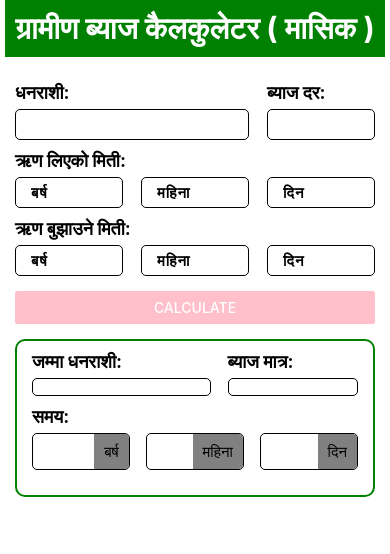
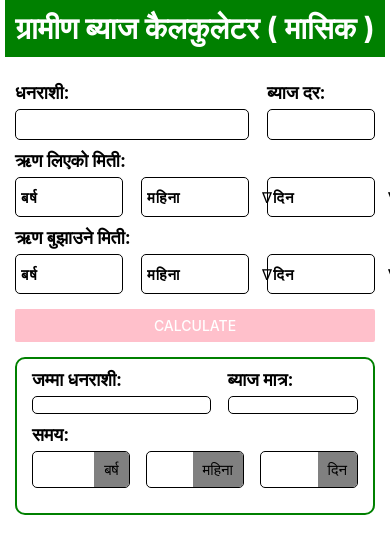
Before and after one commit to mahadev-mandal/gramin-byaj, a React Native app: screen / in a window 390 px wide. Shown: the top 554 px of the page. Built offline with nearby package versions, Linux system fonts and the light colour scheme.

Commit message:
dropdown & validation done at deal ayo

```diff
--- a/App.js
+++ b/App.js
@@ -1,6 +1,8 @@
 import React, { useState } from 'react'
 import { View, ScrollView, Text, StyleSheet, TextInput, Button, Pressable } from 'react-native'
-import Dropdown from './components/Dropdown';
+import { useFormik } from 'formik';
+import { validationSchema } from './utils/validationSchema';
+import Select from './components/Select';
 const styles = StyleSheet.create({
   headingView: {
     margin: 'auto',
@@ -38,9 +40,6 @@ const styles = StyleSheet.create({
     letterSpacing: 1,
     fontWeight: 'bold',
   },
-  button: {
-
-  },
   calculatedView: {
     borderWidth: 2,
     paddingLeft: 15,
@@ -72,25 +71,42 @@ const styles = StyleSheet.create({
 
 })
 
+const yearData = [];
+for (var year = 2050; year <= 2100; year++) {
+  yearData.push({ id: year, title: year })
+}
+const monthData = [];
+for (var year = 1; year <= 12; year++) {
+  monthData.push({ id: year, title: year })
+}
+const dayData = [];
+for (var year = 1; year <= 32; year++) {
+  dayData.push({ id: year, title: year })
+}
+
 function App() {
   const n = 12;
-  const [principal, setPrincipal] = useState(null);
-  const [rate, setRate] = useState(null);
-  const [startYear, setStartYear] = useState(null);
-  const [startMonth, setStartMonth] = useState(null);
-  const [startDay, setStartDay] = useState(null);
-  const [endYear, setendYear] = useState(null);
-  const [endMonth, setendMonth] = useState(null);
-  const [endDay, setendDay] = useState(null);
   const [calAmount, setCalAmount] = useState(null);
   const [interest, setInterest] = useState(null);
   const [calYear, setCalYear] = useState(null);
   const [calMonth, setCalMonth] = useState(null);
   const [calDay, setCalDay] = useState(null);
 
-  const handleBtnClick = () => {
-    const t1 = endYear * 360 + endMonth * 30 + endDay;
-    const t2 = startYear * 360 + startMonth * 30 + startDay;
+  const { handleChange, handleBlur, handleSubmit, values, errors, touched } = useFormik({
+    initialValues: {
+      principle: '',
+      rate: '',
+      startYear: '',
+      startMonth: '',
+      startDay: '',
+      endYear: '',
+      endMonth: '',
+      endDay: '',
+    },
+    validationSchema: validationSchema,
+    onSubmit(values) {
+      const t1 = Number(values.endYear) * 360 + Number(values.endMonth) * 30 + Number(values.endDay);
+      const t2 = Number(values.startYear) * 360 + Number(values.startMonth) * 30 + Number(values.startDay);
       const y = (t1 - t2) / 360;
       setCalYear(Math.floor(y));
       const m = (y - Math.floor(y)) * 12;
@@ -98,10 +114,11 @@ function App() {
       const d = (m - Math.floor(m)) * 30;
       setCalDay(Math.floor(d));
       const t = y - Math.floor(y);
-    const A = Math.pow((1 + rate * n / 100), Math.floor(y)) * principal * (1 + t * n * rate / 100);
+      const A = Math.pow((1 + Number(values.rate) * n / 100), Math.floor(y)) * Number(values.principle) * (1 + t * n * Number(values.rate) / 100);
       setCalAmount(A.toFixed(2));
-    setInterest((A - principal).toFixed(2));
+      setInterest((A - Number(values.principle)).toFixed(2));
     }
+  })
 
   return (
     <ScrollView>
@@ -114,75 +131,77 @@ function App() {
           <View style={{ width: '65%', }}>
             <Text style={styles.inputLabel}>धनराशी:</Text>
             <TextInput
-              style={styles.textInput}
+              style={{ ...styles.textInput, borderColor: errors.principle && touched.principle ? 'red' : 'black' }}
               keyboardType='numeric'
-              defaultValue={null}
-              onChangeText={(newText) => { setPrincipal(Number(newText)) }}
+              onBlur={handleBlur('principle')}
+              value={values.principle}
+              onChangeText={handleChange('principle')}
             />
           </View>
           <View style={{ width: '30%' }}>
             <Text style={styles.inputLabel}>ब्याज दर:</Text>
             <TextInput
-              style={styles.textInput}
+              style={{ ...styles.textInput, borderColor: errors.rate && touched.rate ? 'red' : 'black' }}
               keyboardType='numeric'
-              defaultValue={null}
-              onChangeText={(newText) => { setRate(Number(newText)) }}
+              onBlur={handleBlur('rate')}
+              value={values.rate}
+              onChangeText={handleChange('rate')}
             />
           </View>
         </View>
         <View>
           <Text style={styles.inputLabel}>ऋण लिएको मिती:</Text>
           <View style={{ flexDirection: 'row', justifyContent: 'space-between' }}>
-            <TextInput
-              style={styles.timeInput}
-              keyboardType='numeric'
-              placeholder='बर्ष'
-              defaultValue={null}
-              onChangeText={(newText) => { setStartYear(Number(newText)) }}
+            <Select
+              width="30%"
+              placeholder="बर्ष"
+              data={yearData}
+              onChange={handleChange('startYear')}
+              borderColor={errors.startYear && touched.startYear ? 'red' : 'black'}
             />
-            <TextInput
-              style={styles.timeInput}
-              keyboardType='numeric'
-              placeholder='महिना'
-              defaultValue={null}
-              onChangeText={(newText) => { setStartMonth(Number(newText)) }}
+            <Select
+              width="30%"
+              placeholder="महिना"
+              data={monthData}
+              onChange={handleChange('startMonth')}
+              borderColor={errors.startMonth && touched.startMonth ? 'red' : 'black'}
             />
-            <TextInput
-              style={styles.timeInput}
-              keyboardType='numeric'
-              placeholder='दिन'
-              defaultValue={null}
-              onChangeText={(newText) => { setStartDay(Number(newText)) }}
+            <Select
+              width="30%"
+              placeholder="दिन"
+              data={dayData}
+              onChange={handleChange('startDay')}
+              borderColor={errors.startDay && touched.startDay ? 'red' : 'black'}
             />
           </View>
         </View>
         <View style={{ marginBottom: 15 }}>
           <Text style={styles.inputLabel}>ऋण बुझाउने मिती:</Text>
           <View style={{ flexDirection: 'row', justifyContent: 'space-between' }}>
-            <TextInput
-              style={styles.timeInput}
-              keyboardType='numeric'
-              placeholder='बर्ष'
-              defaultValue={null}
-              onChangeText={(newText) => { setendYear(Number(newText)) }}
+            <Select
+              width="30%"
+              placeholder="बर्ष"
+              data={yearData}
+              onChange={handleChange('endYear')}
+              borderColor={errors.endYear && touched.endYear ? 'red' : 'black'}
             />
-            <TextInput
-              style={styles.timeInput}
-              keyboardType='numeric'
-              placeholder='महिना'
-              defaultValue={null}
-              onChangeText={(newText) => { setendMonth(Number(newText)) }}
+            <Select
+              width="30%"
+              placeholder="महिना"
+              data={monthData}
+              onChange={handleChange('endMonth')}
+              borderColor={errors.endMonth && touched.endMonth ? 'red' : 'black'}
             />
-            <TextInput
-              style={styles.timeInput}
-              keyboardType='numeric'
-              placeholder='दिन'
-              defaultValue={null}
-              onChangeText={(newText) => { setendDay(Number(newText)) }}
+            <Select
+              width="30%"
+              placeholder="दिन"
+              data={dayData}
+              onChange={handleChange('endDay')}
+              borderColor={errors.endDay && touched.endDay ? 'red' : 'black'}
             />
           </View>
         </View>
-        <Button title='calculate' color='pink' onPress={handleBtnClick} />
+        <Button title='calculate' color='pink' onPress={handleSubmit} />
         <View style={{ ...styles.calculatedView, marginTop: 15 }}>
           <View style={{ flexDirection: 'row', justifyContent: 'space-between', }}>
             <View style={{ width: '55%' }}>
--- a/components/Dropdown.js
+++ b/components/Select.js
@@ -1,14 +1,12 @@
 import React, { useState } from "react";
-import { Alert, Modal, StyleSheet, Pressable, View, FlatList, SafeAreaView, StatusBar, Text, TouchableOpacity } from "react-native";
+import { Alert, Modal,Button, TextInput, StyleSheet, Pressable, View, FlatList, SafeAreaView, StatusBar, Text, TouchableOpacity } from "react-native";
 
 const styles = StyleSheet.create({
   container: {
     flex: 0,
     borderRadius: 5,
-    marginTop: StatusBar.currentHeight || 0,
     height: 300,
-    width: 150,
-    padding: 0,
+    width: 200,
     backgroundColor: '#fff',
     shadowColor: "#000",
     shadowOffset: {
@@ -29,16 +27,18 @@ const styles = StyleSheet.create({
     fontSize: 20,
     textAlign: 'center'
   },
+
   centeredView: {
     flex: 1,
-    justifyContent: "center",
-    alignItems: "center",
-    marginTop: 22,
+    justifyContent: 'center',
+    alignItems: 'center',
   },
-  button: {
-    borderRadius: 20,
-    padding: 10,
-    elevation: 2
+  textInput: {
+    fontSize: 15,
+    letterSpacing: 1,
+    fontWeight: 'bold',
+    color: 'black'
+
   },
   buttonOpen: {
     backgroundColor: "#F194FF",
@@ -47,27 +47,34 @@ const styles = StyleSheet.create({
     backgroundColor: "#2196F3",
   },
   textStyle: {
-    color: "white",
     fontWeight: "bold",
-    textAlign: "center"
+    textAlign: "center",
+    color: 'black'
   },
   modalText: {
     marginBottom: 0,
     textAlign: "center"
+  },
+  pressable: {
+    flexDirection: 'row',
+    alignItems: 'center',
+    borderWidth: 1,
+    justifyContent: 'space-between',
+    paddingHorizontal: 5,
+    borderRadius: 5,
+    height: 40,
+
   }
 });
 
 
-const DATA = [];
-for (var year = 2050; year <= 2100; year++) {
-  DATA.push({ id: year, title: year })
-}
+
 const Item = ({ item, onPress, backgroundColor, textColor }) => (
   <TouchableOpacity onPress={onPress} style={[styles.item, backgroundColor]}>
     <Text style={[styles.title, textColor]}>{item.title}</Text>
   </TouchableOpacity>
 );
-export const DateList = ({ hideModal }) => {
+export const DateList = ({ hideModal, data }) => {
   const [selectedId, setSelectedId] = useState(null);
   const renderItem = ({ item }) => {
     const backgroundColor = "#f9c2ff";
@@ -87,32 +94,33 @@ export const DateList = ({ hideModal }) => {
   };
   return (
     <SafeAreaView style={styles.container}>
-      <Text style={{ textAlign: 'center', fontWeight: 'bold', fontSize: 34, marginBottom: -15, marginTop: -10 }} >&uarr;</Text>
+      <Text style={{ textAlign: 'center', fontWeight: 'bold', }} >&Delta;</Text>
       <FlatList
-        data={DATA}
+        data={data}
         renderItem={renderItem}
         keyExtractor={(item) => item.id}
         extraData={selectedId}
-        initialScrollIndex={25}
       />
-      <Text style={{ textAlign: 'center', fontWeight: 'bold', fontSize: 34, marginBottom: 0, marginTop: -20, zIndex: -1 }} >&darr;</Text>
+      <Text style={{ textAlign: 'center', fontWeight: 'bold', }} >&nabla;</Text>
     </SafeAreaView>
   );
 };
 
 
 
-const Dropdown = ({ data }) => {
+const Select = ({ data, width, placeholder, onChange, borderColor }) => {
   const [modalVisible, setModalVisible] = useState(false);
-  const [inputFill, setInputFill] = useState('Modal')
+  const [inputFill, setInputFill] = useState('')
   function hideModal(itemId) {
     setModalVisible(false);
     setInputFill(itemId)
+    onChange(itemId.toString())
+
   }
   return (
-    <View style={styles.centeredView}>
+    <View style={{ width: width }} >
       <Modal
-        animationType="slide"
+        animationType="none"
         transparent={true}
         visible={modalVisible}
         onRequestClose={() => {
@@ -121,18 +129,27 @@ const Dropdown = ({ data }) => {
         }}
       >
         <View style={styles.centeredView}>
-          <DateList hideModal={hideModal} />
+          <View style={{backgroundColor:'white',}}>
+            <Button title="close" onPress={()=>setModalVisible(false)} />
+            <DateList hideModal={hideModal} data={data} />
+          </View>
         </View>
       </Modal>
       <Pressable
-        style={[styles.button, styles.buttonOpen]}
         onPress={() => setModalVisible(true)}
+        style={{ ...styles.pressable, borderColor: borderColor }}
       >
-        <Text style={styles.textStyle}>{inputFill}</Text>
+        <TextInput
+          placeholder={placeholder}
+          editable={false}
+          value={inputFill.toString()}
+          style={styles.textInput}
+        />
+        <Text style={{ fontSize: 15 }}>&nabla;</Text>
       </Pressable>
     </View>
   );
 };
 
 
-export default Dropdown;
+export default Select;
--- a/package.json
+++ b/package.json
@@ -12,8 +12,10 @@
   "dependencies": {
     "@react-navigation/native": "^6.0.10",
     "@react-navigation/native-stack": "^6.6.2",
+    "formik": "^2.2.9",
     "react": "17.0.2",
-    "react-native": "0.68.2"
+    "react-native": "0.68.2",
+    "yup": "^0.32.11"
   },
   "devDependencies": {
     "@babel/core": "^7.12.9",
--- /dev/null
+++ b/utils/validationSchema.js
@@ -0,0 +1,13 @@
+import * as yup from 'yup';
+
+export const validationSchema = yup.object().shape({
+  principle:yup.number().required(),
+  rate: yup.number().required(),
+  startYear: yup.number().required(),
+  startMonth: yup.number().required(),
+  startDay: yup.number().required(),
+  endYear: yup.number().required(),
+  endMonth: yup.number().required(),
+  endDay: yup.number().required(),
+
+})
```
Also changed, not shown: 1 other file (tests, documents, lock files or other folders). Lines whose indentation alone changed are shown as unchanged.
